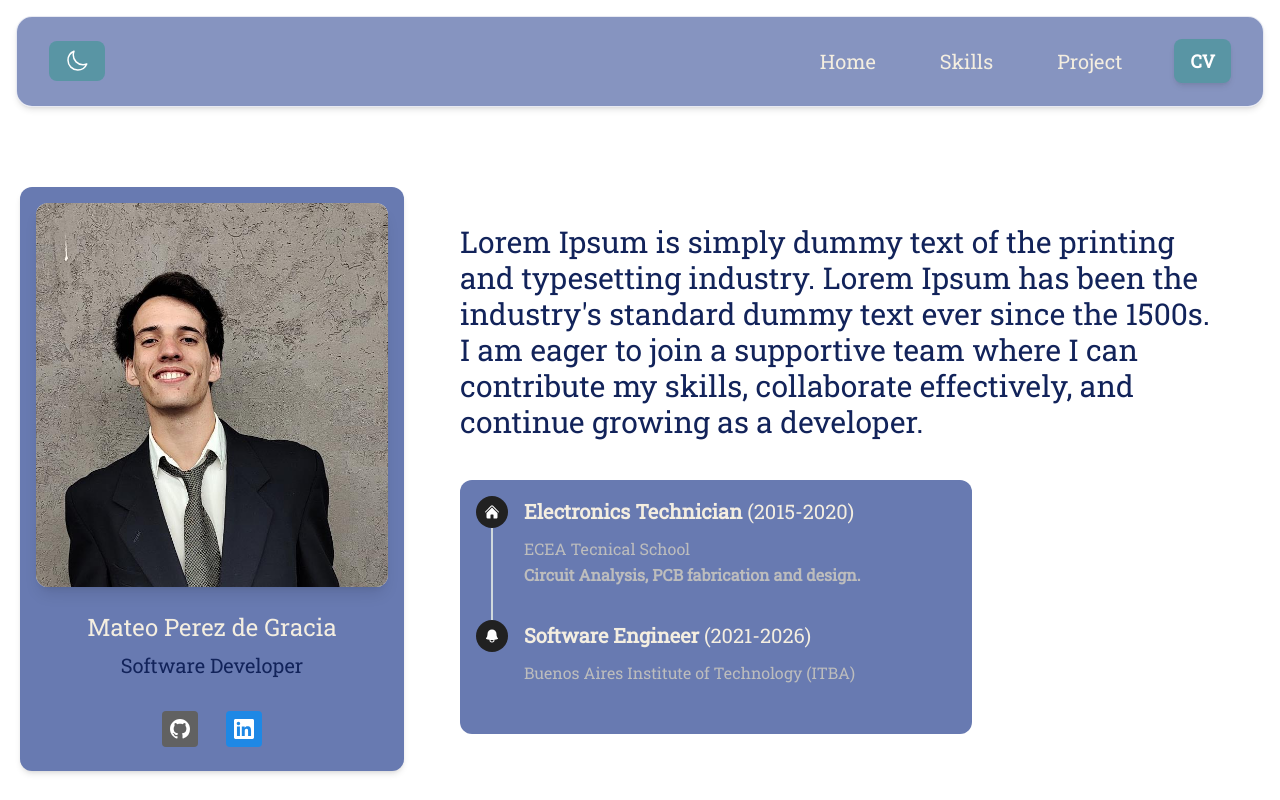
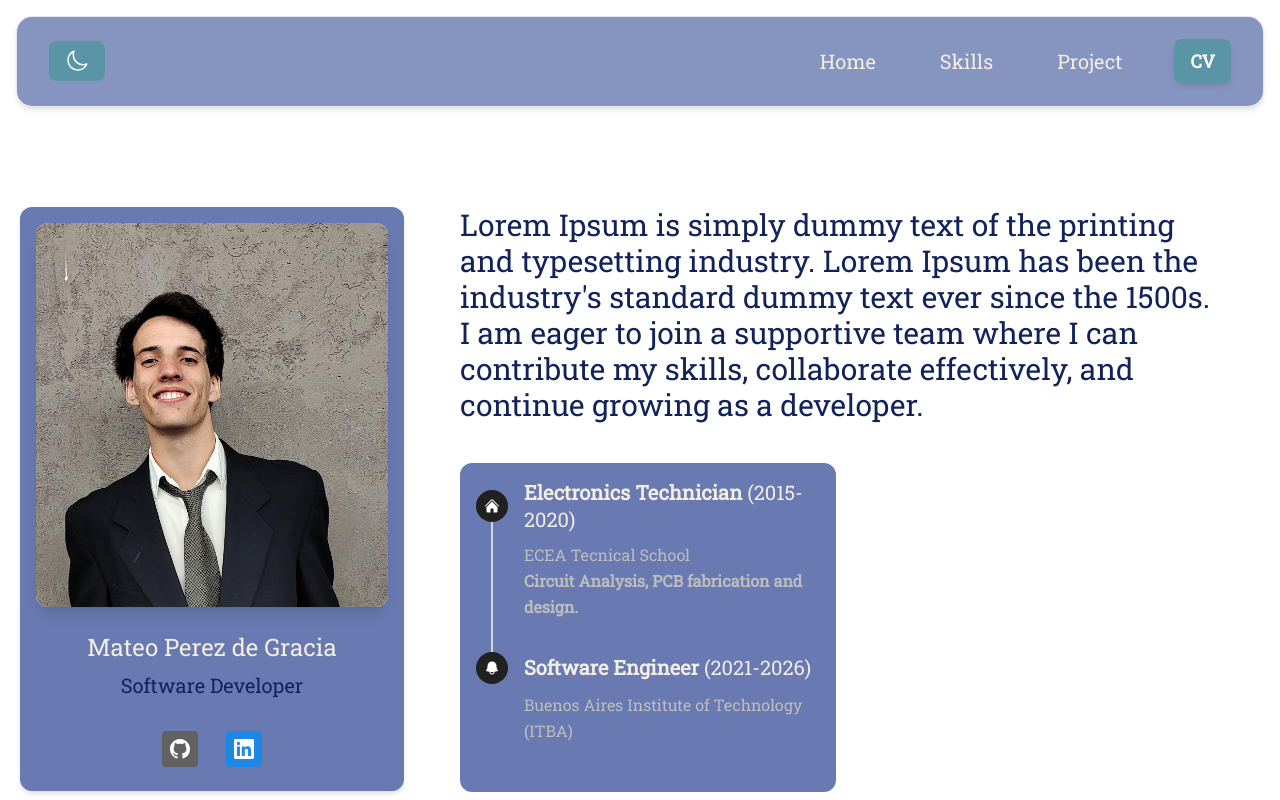
Before and after one commit to mperezdegracia/portfolio-tailwind, a Next.js app: page / in a window 1280 px wide. Shown: the top 800 px of the page. Built offline with nearby package versions, Linux system fonts and the light colour scheme.

Commit message:
fix: mobile navbar

```diff
--- a/app/components/education.js
+++ b/app/components/education.js
@@ -13,7 +13,7 @@ import { education } from "../data/educationData";
   export function TimelineWithIcon() {
     const data = education;
     return (
-      <div className="lg:w-[50%] sm:min-w-none md:min-w-[32rem] bg-primary_light dark:bg-secondary rounded-xl p-4 ">
+      <div className="lg:w-[50%] sm:min-w-none md:min-w-none bg-primary_light dark:bg-secondary rounded-xl p-4 ">
         <Timeline>
           <TimelineItem>
             <TimelineConnector />
--- a/app/components/navbar.js
+++ b/app/components/navbar.js
@@ -53,6 +53,7 @@ export function StickyNavbar({ toggleDarkMode, darkMode }) {
           onClick={(e) => {
             e.preventDefault();
             scrollToSection("body");
+            setOpenNav(false); // Close the menu
           }}
           className="flex items-center font-primary transition-all duration-300 hover:bg-primary_light hover:text-secondary_light hover:rounded-lg px-4 py-2 cursor-pointer"
         >
@@ -65,6 +66,7 @@ export function StickyNavbar({ toggleDarkMode, darkMode }) {
           onClick={(e) => {
             e.preventDefault();
             scrollToSection(data.bar_link3.toLowerCase());
+            setOpenNav(false); // Close the menu
           }}
           className="flex items-center font-primary transition-all duration-300 hover:bg-primary_light hover:text-secondary_light hover:rounded-lg px-4 py-2 cursor-pointer"
         >
@@ -76,6 +78,7 @@ export function StickyNavbar({ toggleDarkMode, darkMode }) {
           onClick={(e) => {
             e.preventDefault();
             scrollToSection(data.bar_link4.toLowerCase());
+            setOpenNav(false); // Close the menu
           }}
           className="flex items-center font-primary transition-all duration-300 hover:bg-primary_light hover:text-secondary_light hover:rounded-lg px-4 py-2 cursor-pointer"
         >
```
